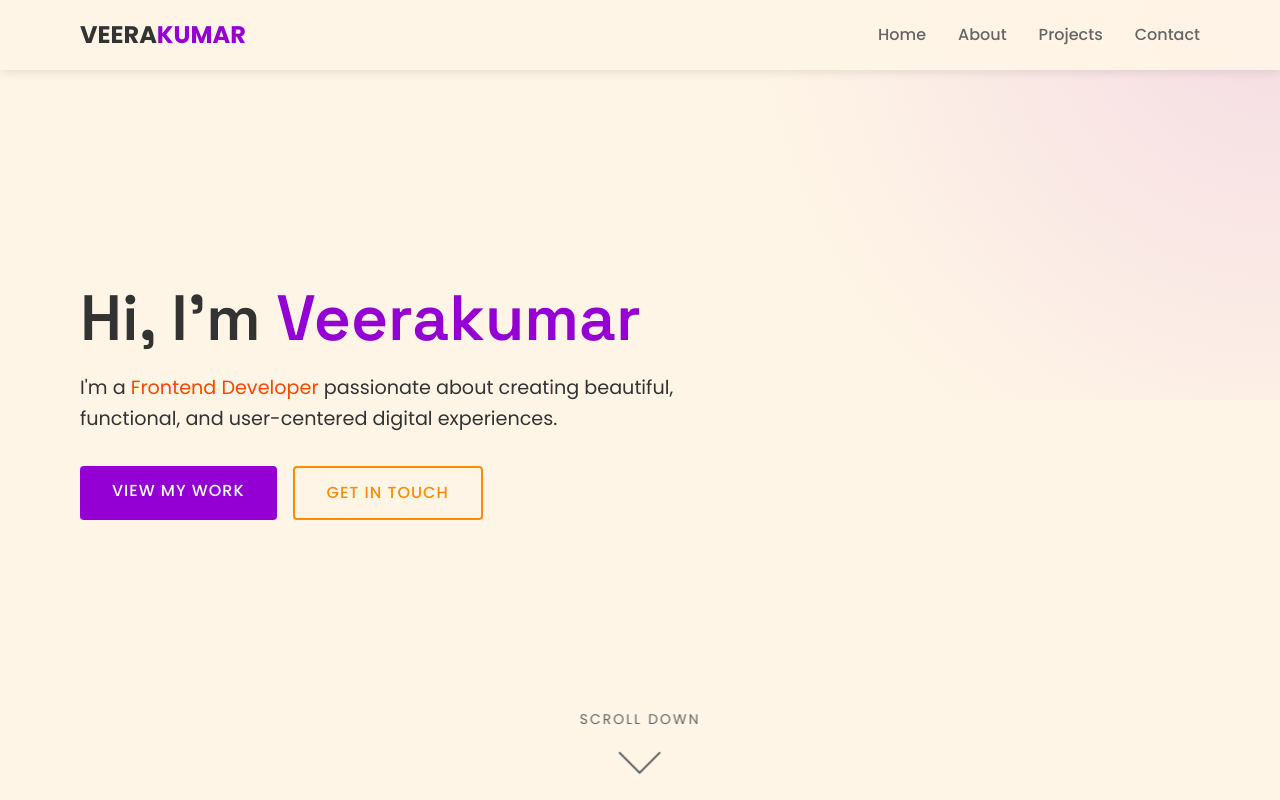
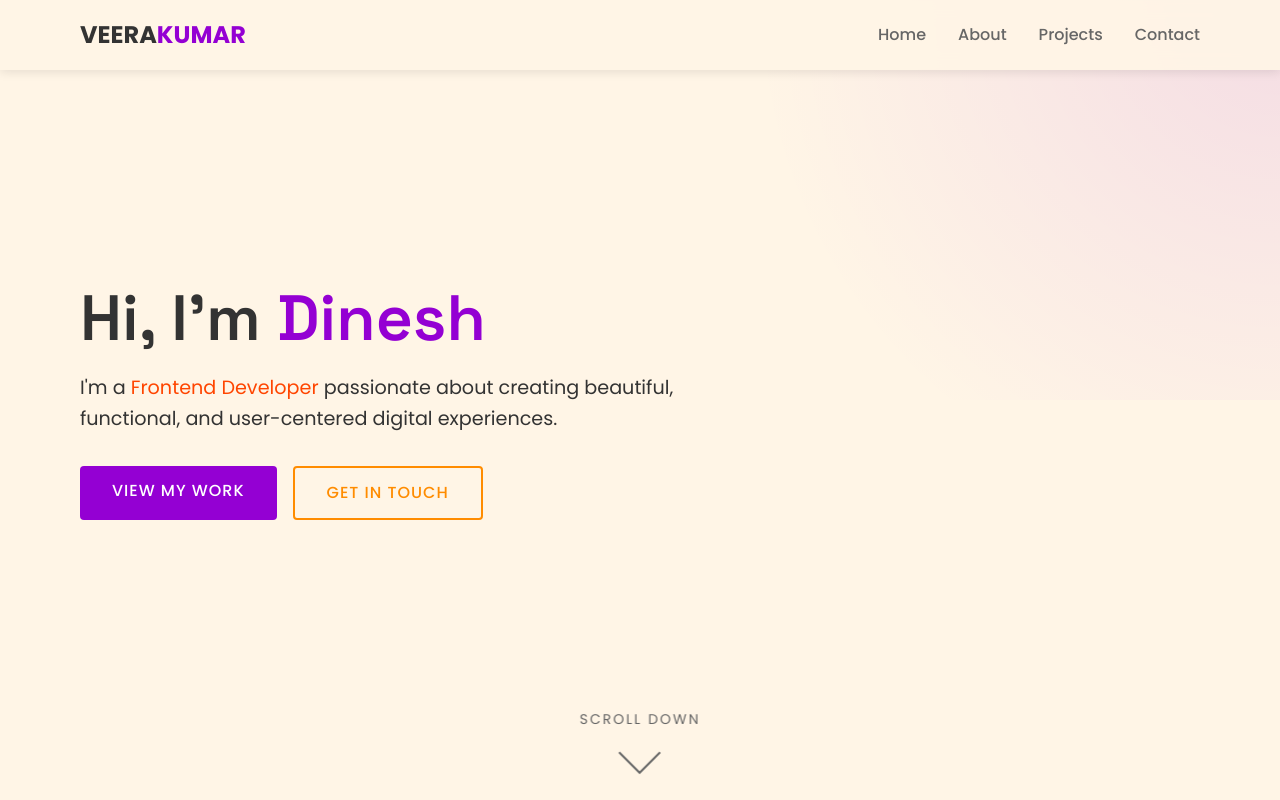
Before and after one commit to dinesh93426/leetcode-problems, a plain HTML site: page index.html in a window 1280 px wide. Shown: the top 800 px of the page. Drawn offline with Linux system fonts and the light colour scheme.

Commit message:
Update hero section name from Veerakumar to Dineshname change

```diff
--- a/index.html
+++ b/index.html
@@ -802,7 +802,7 @@
     <!-- Hero Section -->
     <section id="home" class="hero">
         <div class="container hero-content">
-            <h1>Hi, I'm <span class="highlight">Veerakumar</span></h1>
+            <h1>Hi, I'm <span class="highlight">Dinesh</span></h1>
             <p>I'm a <span class="accent">Frontend Developer</span> passionate about creating beautiful, functional, and user-centered digital experiences.</p>
             <div class="hero-buttons">
                 <a href="#projects" class="btn">View My Work</a>
```
